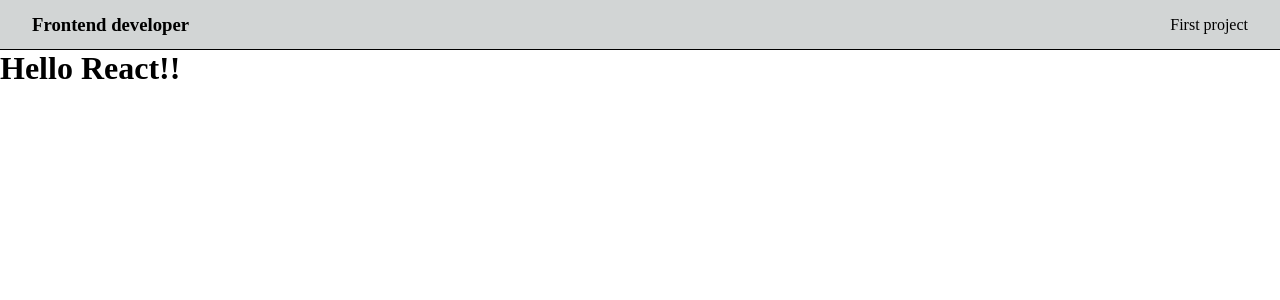
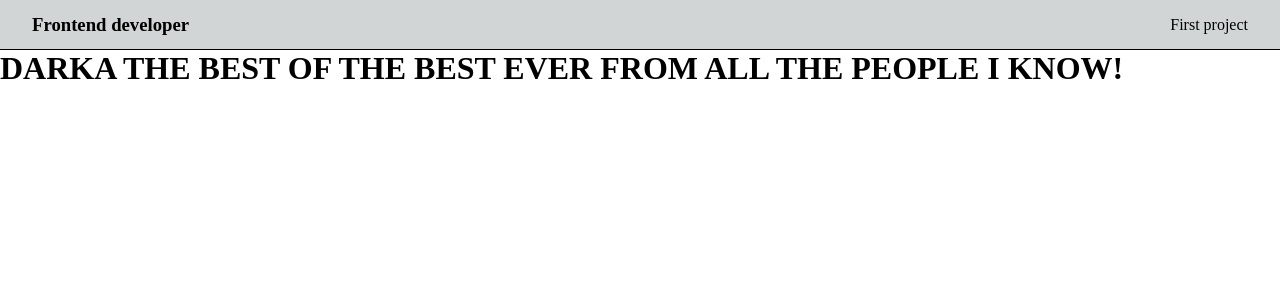
Before and after one commit to darkaaasrg/react_js_project, a React (Vite) app: page / in a window 1280 px wide. Shown: the top 300 px of the page. Built offline with nearby package versions, Linux system fonts and the light colour scheme.

Commit message:
Darla the best ever

```diff
--- a/src/App.jsx
+++ b/src/App.jsx
@@ -5,7 +5,7 @@ function App(){
         <h3>Frontend developer</h3>
         <p class = 'span'>First project</p>
       </header>
-      <h1>Hello React!!</h1>
+      <h1>DARKA THE BEST OF THE BEST EVER FROM ALL THE PEOPLE I KNOW!</h1>
     </div>
   )
 }
```
